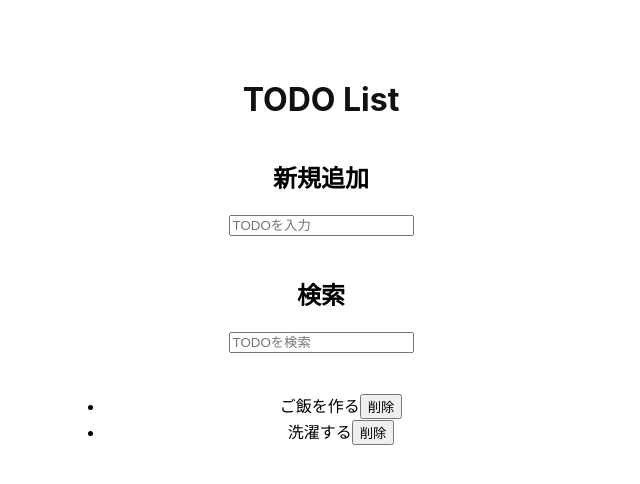
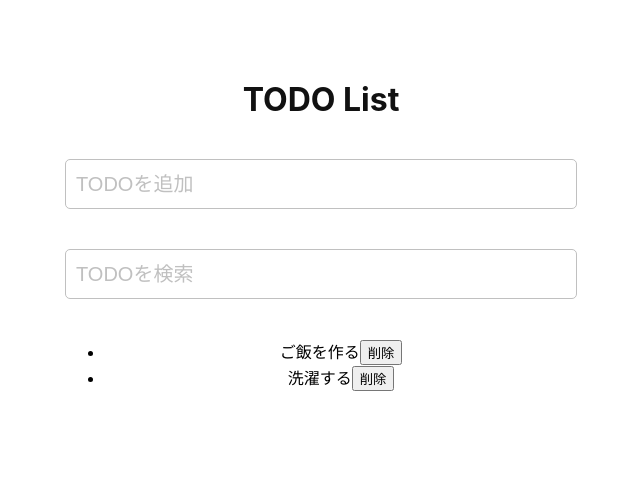
Before and after one commit to akko-k/react-output-router, a React (Vite) app: page / in a window 1280 px wide. Shown: the top 484 px of the page, without its empty margins (319-959 px from the left). Built offline with nearby package versions, Linux system fonts and the light colour scheme.

Commit message:
スタイルを修正-2（入力フォーム)

```diff
--- a/src/components/atoms/SearchForm/index.jsx
+++ b/src/components/atoms/SearchForm/index.jsx
@@ -1,4 +1,4 @@
-// import styles from './style.modules.css';
+import styles from './style.module.css';
 /**
  * SearchForm component.
  *
@@ -10,8 +10,8 @@ export const SearchForm = (props) => {
   const { placeholder, handleChangeSearchKeyword } = props;
   return (
     <>
-      <h2>検索</h2>
       <input
+        className={styles.input}
         type="text"
         placeholder={placeholder}
         onChange={handleChangeSearchKeyword}
--- /dev/null
+++ b/src/components/atoms/SearchForm/style.module.css
@@ -0,0 +1,13 @@
+.input {
+  border: 1px solid #c0c0c0;
+  width: 100%;
+  height: 50px;
+  padding: 10px;
+  box-sizing: border-box;
+  font-size: 20px;
+  border-radius: 5px;
+}
+
+.input::placeholder {
+  color: #c0c0c0;
+}
--- a/src/components/organisms/AddTodo/index.jsx
+++ b/src/components/organisms/AddTodo/index.jsx
@@ -1,3 +1,4 @@
+import styles from './style.module.css';
 /**
  * AddTodo component.
  *
@@ -14,8 +15,8 @@ export const AddTodo = (props) => {
   } = props;
   return (
     <>
-      <h2>新規追加</h2>
       <input
+        className={styles.input}
         type="text"
         placeholder={placeholder}
         value={addInputValue}
--- /dev/null
+++ b/src/components/organisms/AddTodo/style.module.css
@@ -0,0 +1,13 @@
+.input {
+  border: 1px solid #c0c0c0;
+  width: 100%;
+  height: 50px;
+  padding: 10px;
+  box-sizing: border-box;
+  font-size: 20px;
+  border-radius: 5px;
+}
+
+.input::placeholder {
+  color: #c0c0c0;
+}
--- a/src/components/templates/TodoTemplate/index.jsx
+++ b/src/components/templates/TodoTemplate/index.jsx
@@ -69,7 +69,7 @@ export const TodoTemplate = () => {
       <h1 className={styles.title}>TODO List</h1>
       <section className={styles.common}>
         <AddTodo
-          placeholder={'TODOを入力'}
+          placeholder={'TODOを追加'}
           addInputValue={addInputValue}
           onChangeAddInputValue={onChangeAddInputValue}
           handleAddNewTodo={handleAddNewTodo}
```
